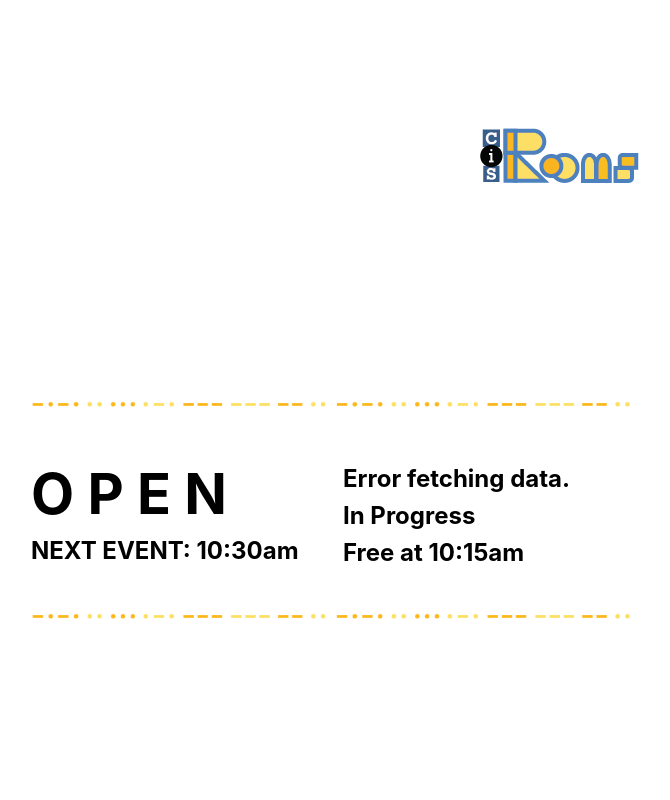
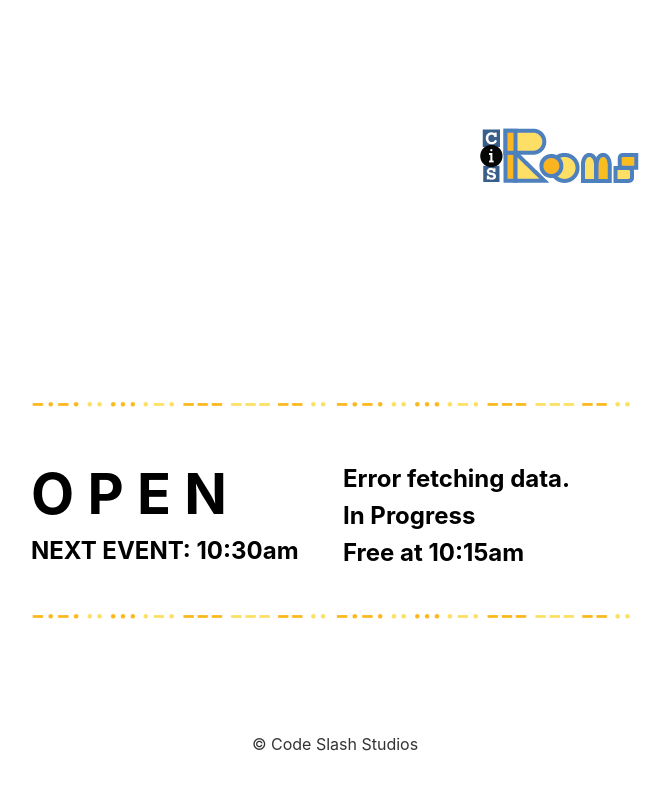
Before and after one commit to Code-Slash-Studios/rooms-pi, an Electron app: page cis-rooms/src/index.html in a window 1280 px wide. Shown: the top 800 px of the page, without its empty margins (305-975 px from the left). Drawn offline with Linux system fonts and the light colour scheme; no server answers.

Commit message:
Update index.css

```diff
--- a/cis-rooms/src/index.css
+++ b/cis-rooms/src/index.css
@@ -65,7 +65,7 @@ img {
 }
 
 .footer {
-  margin-top: 300px;
+  margin-top: 100px;
   text-align: center;
   color: #333;
 }
```
